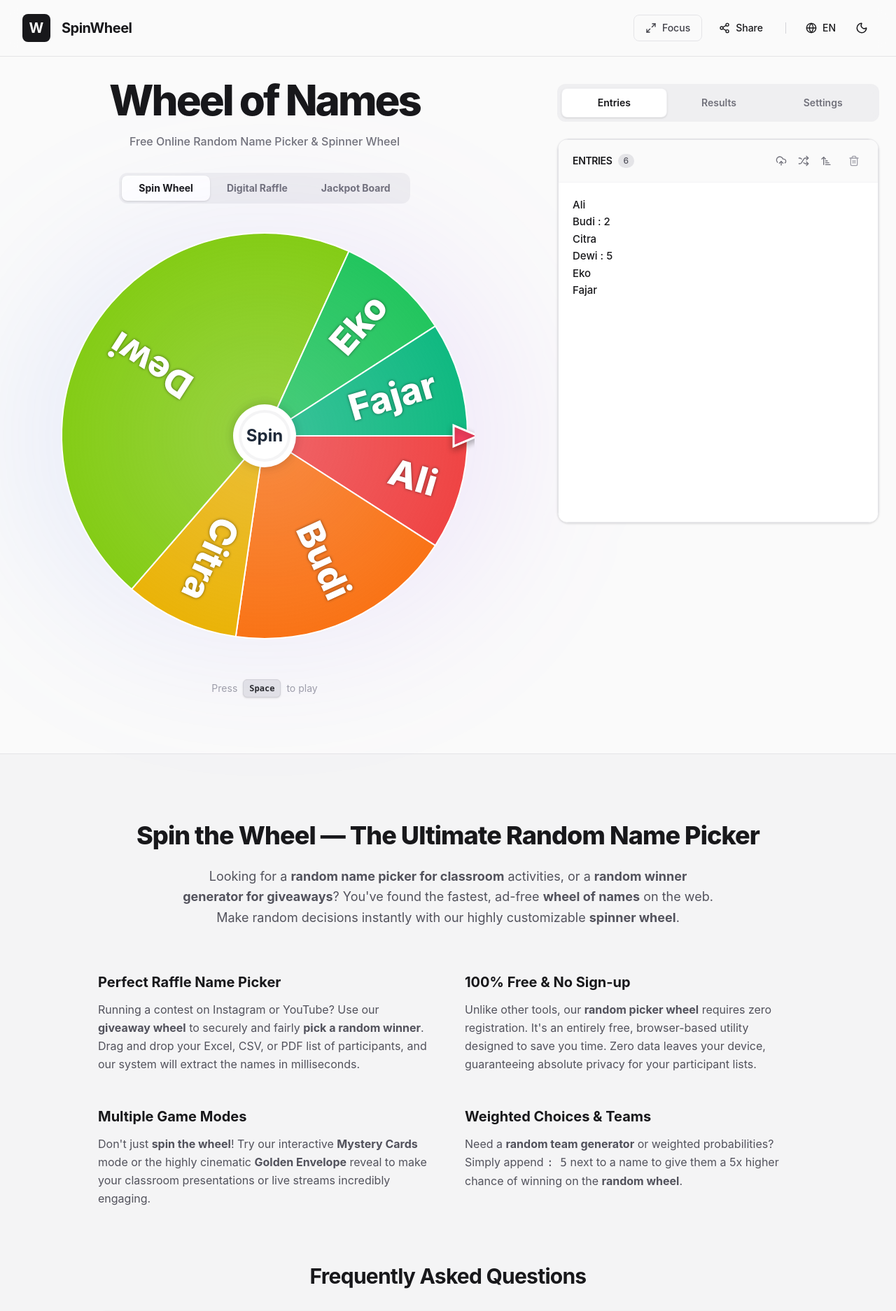
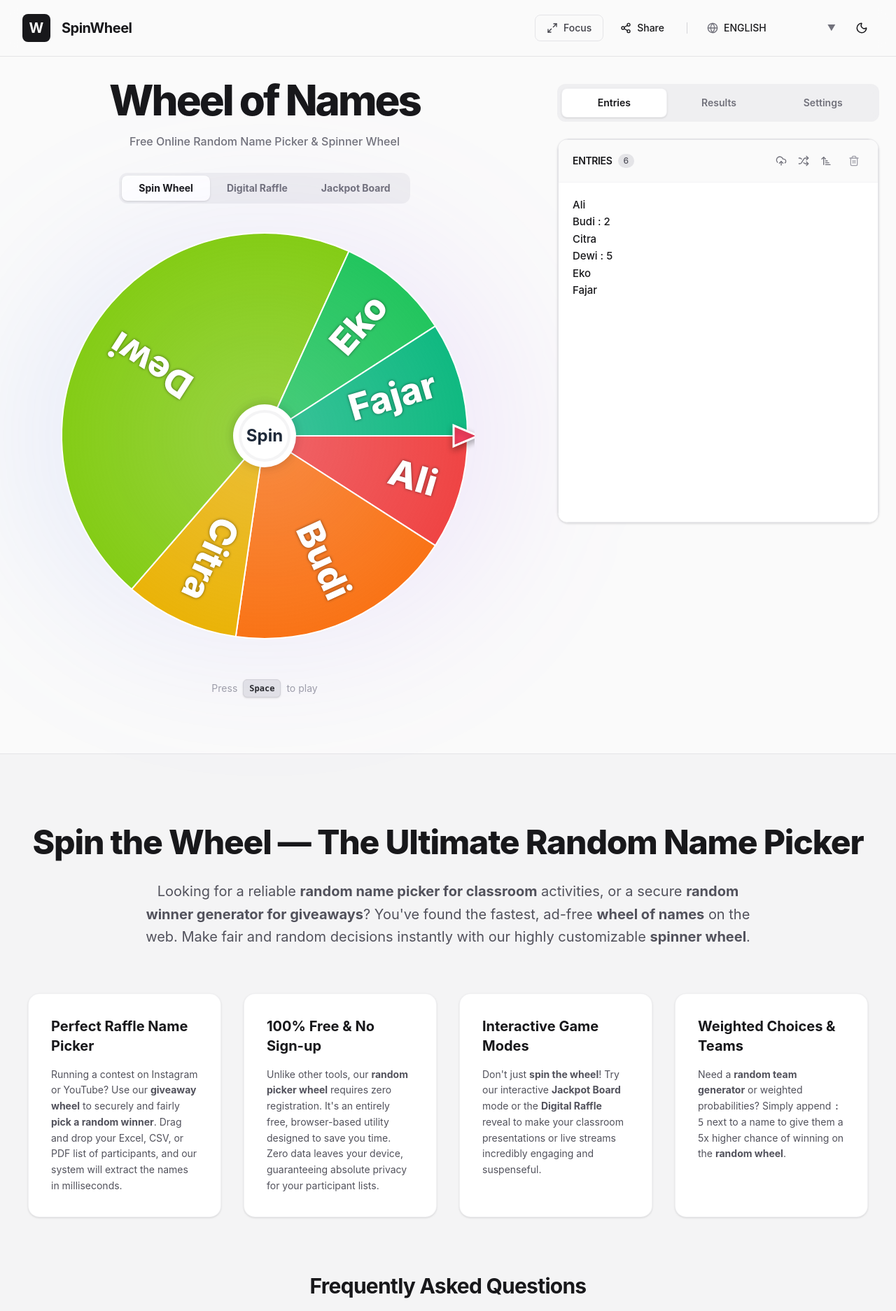
Before and after one commit to codesbykhairannoor/BestSpinWheel, a React (Vite) app: page / in a window 1280 px wide. Shown: the top 1874 px of the page at 70% size. Built offline with nearby package versions, Linux system fonts and the light colour scheme.

Commit message:
feat(seo): super GEO support, semantic HTML, and SEO keyword injections

```diff
--- a/src/App.tsx
+++ b/src/App.tsx
@@ -12,6 +12,7 @@ import { Settings } from './components/Settings';
 import { useLocalStorage } from './hooks/useLocalStorage';
 import { playWinnerSound } from './utils/audio';
 import type { SoundTheme } from './utils/audio';
+import { SEOHelper } from './components/SEOHelper';
 
 const DEFAULT_ENTRIES = "Ali\nBudi : 2\nCitra\nDewi : 5\nEko\nFajar";
 const COLORS = ['#ef4444', '#f97316', '#eab308', '#84cc16', '#22c55e', '#10b981', '#14b8a6', '#06b6d4', '#0ea5e9', '#3b82f6', '#6366f1', '#8b5cf6', '#a855f7', '#d946ef', '#ec4899', '#f43f5e'];
@@ -127,9 +128,7 @@ function App() {
     }
   }, [darkMode]);
 
-  const toggleLanguage = () => {
-    i18n.changeLanguage(i18n.language === 'en' ? 'id' : 'en');
-  };
+  // toggleLanguage removed as we use dropdown now
 
   const handleSpinEnd = useCallback((winnersResult: {entry: Entry, index: number}[]) => {
     setWinners(winnersResult.map(w => ({ name: w.entry.text, index: w.index })));
@@ -179,6 +178,7 @@ function App() {
 
   return (
     <div className={`min-h-screen transition-colors duration-300 ${darkMode ? 'bg-zinc-950 text-zinc-50' : 'bg-zinc-50 text-zinc-900'} relative`}>
+      <SEOHelper />
       {/* Header */}
       {!focusMode && (
         <header className="flex items-center justify-between px-8 py-5 border-b border-zinc-200 dark:border-zinc-800 bg-zinc-50/80 dark:bg-zinc-950/80 backdrop-blur-md sticky top-0 z-40 transition-all duration-300">
@@ -212,13 +212,26 @@ function App() {
 
             <div className="w-px h-4 bg-zinc-300 dark:bg-zinc-700 mx-2"></div>
 
-            <button
-              onClick={toggleLanguage}
-              className="flex items-center gap-2 px-3 py-2 rounded-lg hover:bg-zinc-200 dark:hover:bg-zinc-800 transition-colors font-medium text-sm"
-            >
-              <Globe size={16} />
-              <span className="uppercase">{i18n.language.substring(0, 2)}</span>
-            </button>
+            <div className="relative flex items-center">
+              <Globe size={16} className="absolute left-3 text-zinc-500 pointer-events-none" />
+              <select
+                aria-label="Select Language"
+                value={i18n.language?.substring(0, 2) || 'en'}
+                onChange={(e) => i18n.changeLanguage(e.target.value)}
+                className="appearance-none bg-transparent hover:bg-zinc-200 dark:hover:bg-zinc-800 transition-colors font-medium text-sm pl-9 pr-8 py-2 rounded-lg cursor-pointer outline-none uppercase text-zinc-900 dark:text-zinc-100"
+              >
+                <option value="en">English</option>
+                <option value="id">Bahasa Indonesia</option>
+                <option value="es">Español</option>
+                <option value="fr">Français</option>
+                <option value="de">Deutsch</option>
+                <option value="zh">中文</option>
+                <option value="ja">日本語</option>
+                <option value="pt">Português</option>
+                <option value="hi">हिन्दी</option>
+              </select>
+              <div className="absolute right-3 pointer-events-none text-zinc-500 text-xs">▼</div>
+            </div>
 
             <button
               onClick={() => setDarkMode(!darkMode)}
@@ -394,31 +407,33 @@ function App() {
       </main>
 
       {/* SEO Content Section (Articles & FAQ) */}
-      <article className="bg-zinc-100 dark:bg-zinc-900/80 border-t border-zinc-200 dark:border-zinc-800 py-24 px-6 mt-12">
-        <div className="max-w-[1000px] mx-auto">
+      <article className="bg-zinc-100 dark:bg-zinc-900/80 border-t border-zinc-200 dark:border-zinc-800 py-24 px-6 mt-12 w-full">
+        <div className="max-w-[1200px] mx-auto">
           <header className="mb-16 text-center">
-            <h2 className="text-4xl font-extrabold tracking-tight mb-6 text-zinc-900 dark:text-zinc-50">Spin the Wheel — The Ultimate Random Name Picker</h2>
-            <p className="text-lg text-zinc-600 dark:text-zinc-400 leading-relaxed max-w-3xl mx-auto">
-              Looking for a <strong>random name picker for classroom</strong> activities, or a <strong>random winner generator for giveaways</strong>? You've found the fastest, ad-free <strong>wheel of names</strong> on the web. Make random decisions instantly with our highly customizable <strong>spinner wheel</strong>.
+            <h2 className="text-4xl sm:text-5xl font-extrabold tracking-tight mb-6 text-zinc-900 dark:text-zinc-50 leading-tight">
+              Spin the Wheel — The Ultimate Random Name Picker
+            </h2>
+            <p className="text-lg sm:text-xl text-zinc-600 dark:text-zinc-400 leading-relaxed max-w-4xl mx-auto">
+              Looking for a reliable <strong>random name picker for classroom</strong> activities, or a secure <strong>random winner generator for giveaways</strong>? You've found the fastest, ad-free <strong>wheel of names</strong> on the web. Make fair and random decisions instantly with our highly customizable <strong>spinner wheel</strong>.
             </p>
           </header>
 
-          <div className="grid md:grid-cols-2 gap-x-12 gap-y-12 mb-20">
-            <section>
-              <h3 className="text-xl font-bold mb-3 text-zinc-900 dark:text-zinc-50">Perfect Raffle Name Picker</h3>
-              <p className="text-zinc-600 dark:text-zinc-400 leading-relaxed">Running a contest on Instagram or YouTube? Use our <strong>giveaway wheel</strong> to securely and fairly <strong>pick a random winner</strong>. Drag and drop your Excel, CSV, or PDF list of participants, and our system will extract the names in milliseconds.</p>
+          <div className="grid md:grid-cols-2 lg:grid-cols-4 gap-8 mb-20">
+            <section className="bg-white dark:bg-zinc-800 p-8 rounded-2xl shadow-sm border border-zinc-200/50 dark:border-zinc-700/50">
+              <h3 className="text-xl font-bold mb-4 text-zinc-900 dark:text-zinc-50">Perfect Raffle Name Picker</h3>
+              <p className="text-zinc-600 dark:text-zinc-400 leading-relaxed text-sm">Running a contest on Instagram or YouTube? Use our <strong>giveaway wheel</strong> to securely and fairly <strong>pick a random winner</strong>. Drag and drop your Excel, CSV, or PDF list of participants, and our system will extract the names in milliseconds.</p>
             </section>
-            <section>
-              <h3 className="text-xl font-bold mb-3 text-zinc-900 dark:text-zinc-50">100% Free & No Sign-up</h3>
-              <p className="text-zinc-600 dark:text-zinc-400 leading-relaxed">Unlike other tools, our <strong>random picker wheel</strong> requires zero registration. It's an entirely free, browser-based utility designed to save you time. Zero data leaves your device, guaranteeing absolute privacy for your participant lists.</p>
+            <section className="bg-white dark:bg-zinc-800 p-8 rounded-2xl shadow-sm border border-zinc-200/50 dark:border-zinc-700/50">
+              <h3 className="text-xl font-bold mb-4 text-zinc-900 dark:text-zinc-50">100% Free & No Sign-up</h3>
+              <p className="text-zinc-600 dark:text-zinc-400 leading-relaxed text-sm">Unlike other tools, our <strong>random picker wheel</strong> requires zero registration. It's an entirely free, browser-based utility designed to save you time. Zero data leaves your device, guaranteeing absolute privacy for your participant lists.</p>
             </section>
-            <section>
-              <h3 className="text-xl font-bold mb-3 text-zinc-900 dark:text-zinc-50">Multiple Game Modes</h3>
-              <p className="text-zinc-600 dark:text-zinc-400 leading-relaxed">Don't just <strong>spin the wheel</strong>! Try our interactive <strong>Mystery Cards</strong> mode or the highly cinematic <strong>Golden Envelope</strong> reveal to make your classroom presentations or live streams incredibly engaging.</p>
+            <section className="bg-white dark:bg-zinc-800 p-8 rounded-2xl shadow-sm border border-zinc-200/50 dark:border-zinc-700/50">
+              <h3 className="text-xl font-bold mb-4 text-zinc-900 dark:text-zinc-50">Interactive Game Modes</h3>
+              <p className="text-zinc-600 dark:text-zinc-400 leading-relaxed text-sm">Don't just <strong>spin the wheel</strong>! Try our interactive <strong>Jackpot Board</strong> mode or the <strong>Digital Raffle</strong> reveal to make your classroom presentations or live streams incredibly engaging and suspenseful.</p>
             </section>
-            <section>
-              <h3 className="text-xl font-bold mb-3 text-zinc-900 dark:text-zinc-50">Weighted Choices & Teams</h3>
-              <p className="text-zinc-600 dark:text-zinc-400 leading-relaxed">Need a <strong>random team generator</strong> or weighted probabilities? Simply append <code>: 5</code> next to a name to give them a 5x higher chance of winning on the <strong>random wheel</strong>.</p>
+            <section className="bg-white dark:bg-zinc-800 p-8 rounded-2xl shadow-sm border border-zinc-200/50 dark:border-zinc-700/50">
+              <h3 className="text-xl font-bold mb-4 text-zinc-900 dark:text-zinc-50">Weighted Choices & Teams</h3>
+              <p className="text-zinc-600 dark:text-zinc-400 leading-relaxed text-sm">Need a <strong>random team generator</strong> or weighted probabilities? Simply append <code>: 5</code> next to a name to give them a 5x higher chance of winning on the <strong>random wheel</strong>.</p>
             </section>
           </div>
 
--- /dev/null
+++ b/src/components/SEOHelper.tsx
@@ -0,0 +1,63 @@
+import { useEffect } from 'react';
+import { useTranslation } from 'react-i18next';
+
+const LANGUAGES = ['en', 'id', 'es', 'fr', 'de', 'zh', 'ja', 'pt', 'hi'];
+
+export const SEOHelper = () => {
+  const { i18n } = useTranslation();
+  const currentLang = i18n.language || 'en';
+
+  useEffect(() => {
+    // 1. Update <html lang="xx">
+    document.documentElement.lang = currentLang;
+
+    // 2. Set Dynamic Title & Meta Description based on Language
+    // We target high volume keywords: "Wheel of Names", "Random Name Picker", "Spin the Wheel"
+    const titles: Record<string, string> = {
+      en: 'Random Name Picker - Spin the Wheel of Names Generator',
+      id: 'Putar Roda - Acak Nama & Spin Wheel Generator',
+      es: 'Ruleta Aleatoria - Generador de Nombres al Azar',
+      fr: 'Roue Aléatoire - Générateur de Noms et Choix',
+      de: 'Glücksrad - Zufälliger Namensgenerator',
+      zh: '随机名字抽取 - 幸运转盘生成器',
+      ja: 'ランダム名前ピッカー - ルーレットメーカー',
+      pt: 'Roleta Aleatória - Gerador de Nomes e Escolhas',
+      hi: 'रैंडम नाम पिकर - स्पिन द व्हील जेनरेटर'
+    };
+
+    document.title = titles[currentLang] || titles['en'];
+
+    const metaDesc = document.querySelector('meta[name="description"]');
+    if (metaDesc) {
+      // Basic dynamic injection
+      metaDesc.setAttribute('content', `The fastest, ad-free random name picker for classroom and giveaways in ${currentLang.toUpperCase()}. Import names instantly. The ultimate random choice generator and wheel of names.`);
+    }
+
+    // 3. Inject Hreflang Tags for Super GEO
+    // First, clear existing dynamic hreflang tags if any
+    const existingTags = document.querySelectorAll('link[rel="alternate"][hreflang]');
+    existingTags.forEach(tag => tag.remove());
+
+    const origin = window.location.origin;
+
+    LANGUAGES.forEach(lang => {
+      const link = document.createElement('link');
+      link.rel = 'alternate';
+      link.hreflang = lang;
+      // In a real multi-route Next.js app this would be /es, /fr etc.
+      // Since it's an SPA, query params are safer for Google indexing SPA states
+      link.href = `${origin}/?lng=${lang}`;
+      document.head.appendChild(link);
+    });
+
+    // x-default hreflang
+    const xDefault = document.createElement('link');
+    xDefault.rel = 'alternate';
+    xDefault.hreflang = 'x-default';
+    xDefault.href = `${origin}/`;
+    document.head.appendChild(xDefault);
+
+  }, [currentLang]);
+
+  return null; // This component does not render anything
+};
```
